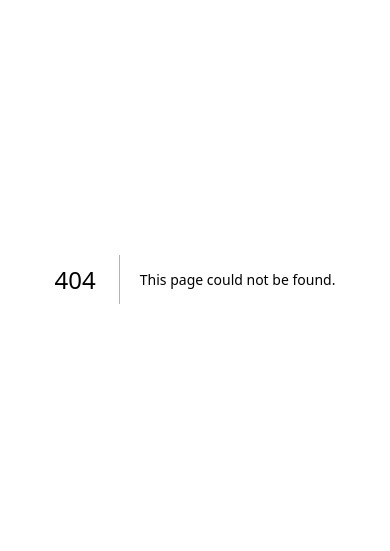
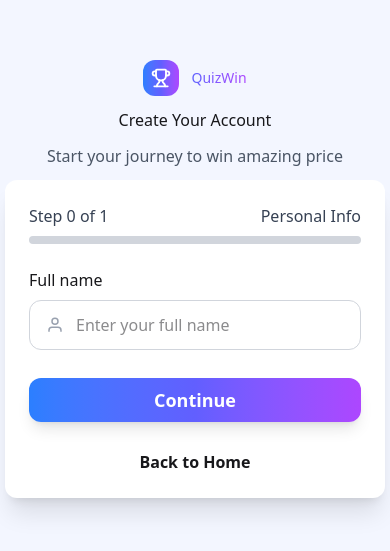
Before and after one commit to nguyenkhaan/quizzapp, a Next.js app: page /login in a window 390 px wide. Before the commit this address had no page. Shown: the part 143-694 px from the top of the page. Built offline with nearby package versions, Linux system fonts and the light colour scheme.

Commit message:
feat(login): responsive and multi step bars

```diff
--- a/package.json
+++ b/package.json
@@ -18,7 +18,9 @@
     "next": "16.1.6",
     "react": "19.2.3",
     "react-dom": "19.2.3",
-    "tailwind-merge": "^3.4.0"
+    "react-hot-toast": "^2.6.0",
+    "tailwind-merge": "^3.4.0",
+    "zustand": "^5.0.11"
   },
   "devDependencies": {
     "@tailwindcss/postcss": "^4",
--- a/src/app/components/Hero.tsx
+++ b/src/app/components/Hero.tsx
@@ -1,16 +1,20 @@
 import SectionLayout from "./SectionLayout";
 import { CircleCheck } from "lucide-react";
 import { Trophy } from "lucide-react";
+import Link from "next/link";
 export function Card() {
    return (
       <div className="rounded-2xl max-lg:my-5 flex flex-col gap-3 shadow-xl w-80 max-lg:mx-auto md:w-120 lg:w-170 h-80 bg-white p-8">
          <div className="w-full flex-4 rounded-2xl bg-gradient-to-r from-[#3B5BFF] via-[#5B5CFF] p-6 to-[#8A2EFF]">
             <div className="inline-flex flex-col gap-2">
-                <Trophy className="lg:size-20 size-14" color="white" strokeWidth={2.25} />
+               <Trophy
+                  className="lg:size-20 size-14"
+                  color="white"
+                  strokeWidth={2.25}
+               />
                <span className="text-base text-white">Your lucky ticket</span>
                <span className="text-base text-yellow-300">TXT12345678</span>
             </div>
-
          </div>
          <div className="flex-1 flex items-center justify-between">
             <span className="text-gray-500 flex flex-col items-center">
@@ -35,15 +39,19 @@ const Hero = () => {
                <button className="inline-flex items-center gap-2 px-4 py-2 rounded-full bg-yellow-200 text-yellow-700 font-medium text-base hover:bg-yellow-300 transition">
                   🎉 New Quiz Categories Added!
                </button>
-               <span className="text-lg">Play Quiz, Win Tickets, Get Lucky!</span>
+               <span className="text-lg">
+                  Play Quiz, Win Tickets, Get Lucky!
+               </span>
                <span className="block max-w-120 max-lg:text-center text-lg text-gray-600">
                   Answer quizzes correctly to earn lucky draw tickets. The more
                   you play, the more chances to win amazing prizes!
                </span>
+               <Link href={"/login"}>
                   <button className="inline-flex text-lg hover:scale-[1.06] mt-2 transition-all items-center gap-2 px-9 py-4 rounded-2xl text-white font-medium bg-gradient-to-r from-[#3B5BFF] via-[#5B5CFF] to-[#8A2EFF] shadow-lg hover:opacity-90 duration-200 ease-in-out">
                      Start Playing Now
                      <span className="text-lg">›</span>
                   </button>
+               </Link>
             </div>
             <Card />
          </div>
--- a/src/app/layout.tsx
+++ b/src/app/layout.tsx
@@ -1,5 +1,6 @@
 import type { Metadata } from "next";
 import { Geist, Geist_Mono } from "next/font/google";
+import { Toaster } from "react-hot-toast";
 import "./globals.css";
 
 const geistSans = Geist({
@@ -27,6 +28,7 @@ export default function RootLayout({
          <body
             className={`${geistSans.variable} ${geistMono.variable} antialiased overflow-x-hidden`}
          >
+            <Toaster position="top-right" />
             <div className="max-w-[1440px] mx-auto h-screen">
                {children}
             </div>
--- /dev/null
+++ b/src/app/login/page.tsx
@@ -0,0 +1,125 @@
+"use client";
+import { useState } from "react";
+import { Logo } from "@/components/navbar";
+import Link from "next/link";
+import toast from "react-hot-toast";
+const TOTAL_STEP = 1
+function FullNameInput({
+   value,
+   setValue,
+}: {
+   value: string;
+   setValue: React.Dispatch<React.SetStateAction<string>>;
+}) {
+   const [touched, setTouched] = useState(false);
+
+   const isValid = /^[A-Za-zÀ-ỹ\s]+$/.test(value) && value.length >= 1;
+
+   return (
+      <div className="w-full">
+         <div
+            className={` flex items-center gap-3 px-4 py-3 rounded-xl bg-white border transition-all duration-200 ease-in-out ${touched && !isValid ? "border-red-400" : "border-gray-300"} hover:border-blue-400 focus-within:border-blue-500 focus-within:ring-2 focus-within:ring-blue-500
+        `}
+         >
+            <svg
+               className={`
+            h-5 w-5 transition-colors
+            ${touched && !isValid ? "text-red-400" : "text-gray-400"}
+            group-focus-within:text-blue-500
+          `}
+               xmlns="http://www.w3.org/2000/svg"
+               fill="none"
+               viewBox="0 0 24 24"
+               stroke="currentColor"
+               strokeWidth="2"
+            >
+               <path d="M20 21v-2a4 4 0 0 0-4-4H8a4 4 0 0 0-4 4v2" />
+               <circle cx="12" cy="7" r="4" />
+            </svg>
+
+            {/* Input */}
+            <input
+               type="text"
+               value={value}
+               onChange={(e) => setValue(e.target.value)}
+               onBlur={() => setTouched(true)}
+               placeholder="Enter your full name"
+               className="w-full bg-transparent focus:outline-none"
+            />
+         </div>
+
+         {/* Error message */}
+         {touched && !isValid && (
+            <p className="mt-1 text-sm text-red-500">
+               Name must contain only letters and spaces
+            </p>
+         )}
+      </div>
+   );
+}
+const isFullnameValid = (value: string) => {
+   return /^[A-Za-zÀ-ỹ\s]+$/.test(value) && value.trim().length >= 1;
+};
+function LoginForm() {
+   const [value, setValue] = useState("");
+   const [submited, setSubmitted] = useState(false); //Dang nhap thanh cong
+   const [step , setStep] = useState(0)
+   const onHandleSubmit = (e: any) => {
+      e.preventDefault();
+      if (!isFullnameValid(value)) return;
+      //Submit thanh cong thi cho qua step tiep theo
+      toast.success("Đăng ký tham gia thành công");
+      setSubmitted(true)
+      setStep(Math.min(step + 1 , TOTAL_STEP))
+      //Tien hanh luu du lieu sau do navigate sang trang khac
+   };
+   return (
+      <form
+         className="rounded-xl w-95 md:w-120 lg:w-140 shadow-xl flex flex-col gap-2 bg-white p-6"
+         onSubmit={onHandleSubmit}
+      >
+         <div className="flex w-full text-gray-700 transition-[width] duration-700 ease-in-out items-center justify-between">
+            <span>Step {step} of {TOTAL_STEP}</span>
+            <span>Personal Info</span>
+         </div>
+         <div className="w-full h-2 bg-gray-300 relative rounded-lg">
+            <div
+               className="top-0 bottom-0 ease-in-out transition-all duration-500 bg-gradient-to-r from-blue-500 via-indigo-500 to-purple-500 rounded-lg absolute"
+               style={{
+                  width: `${step * 100 / TOTAL_STEP}%`
+               }}
+            ></div>
+         </div>
+         <label className="mt-4">Full name</label>
+         <FullNameInput value={value} setValue={setValue} />
+         <button
+            className="my-5 rounded-xl bg-gradient-to-r disabled:opacity-70 disabled:pointer-events-none from-blue-500 via-indigo-500 to-purple-500 cursor-pointer shadow-lg hover:shadow-xl h-11 font-semibold text-white text-lg hover:scale-[1.03] transition-all duration-200 ease-in-out"
+            type="submit"
+            disabled={submited}
+         >
+            {
+               submited?  <span className="loading loading-spinner mx-2"></span> : <></>
+            }
+            Continue
+         </button>
+         <p className="w-full cursor-pointer text-center font-semibold text-base">
+            <Link href={"/"}>Back to Home</Link>
+         </p>
+      </form>
+   );
+}
+const Login = () => {
+   return (
+      <section className="w-screen relative left-1/2 right-1/2 -translate-x-1/2 h-screen bg-[#f3f6ff]">
+         <div className="w-full h-full  flex items-center flex-col gap-3 justify-center">
+            <Logo />
+            <span>Create Your Account</span>
+            <span className="text-gray-600">
+               Start your journey to win amazing price
+            </span>
+            <LoginForm />
+         </div>
+      </section>
+   );
+};
+export default Login;
--- a/src/app/page.tsx
+++ b/src/app/page.tsx
@@ -7,6 +7,7 @@ const Home = () =>
 {
     return(
         <>
+
             <Navbar />
                 <div className="pt-14 lg:pt-18">
                     <Hero />
--- /dev/null
+++ b/src/zustand/store.ts
@@ -0,0 +1 @@
+//Luu tru lai ten va diem va dong thoi trang thai, chi cho choi duy nhat 1 lan
```
Also changed, not shown: src/components/navbar.tsx (+2 -13 lines), 1 other file (tests, documents, lock files or other folders). Lines whose indentation alone changed are shown as unchanged.
